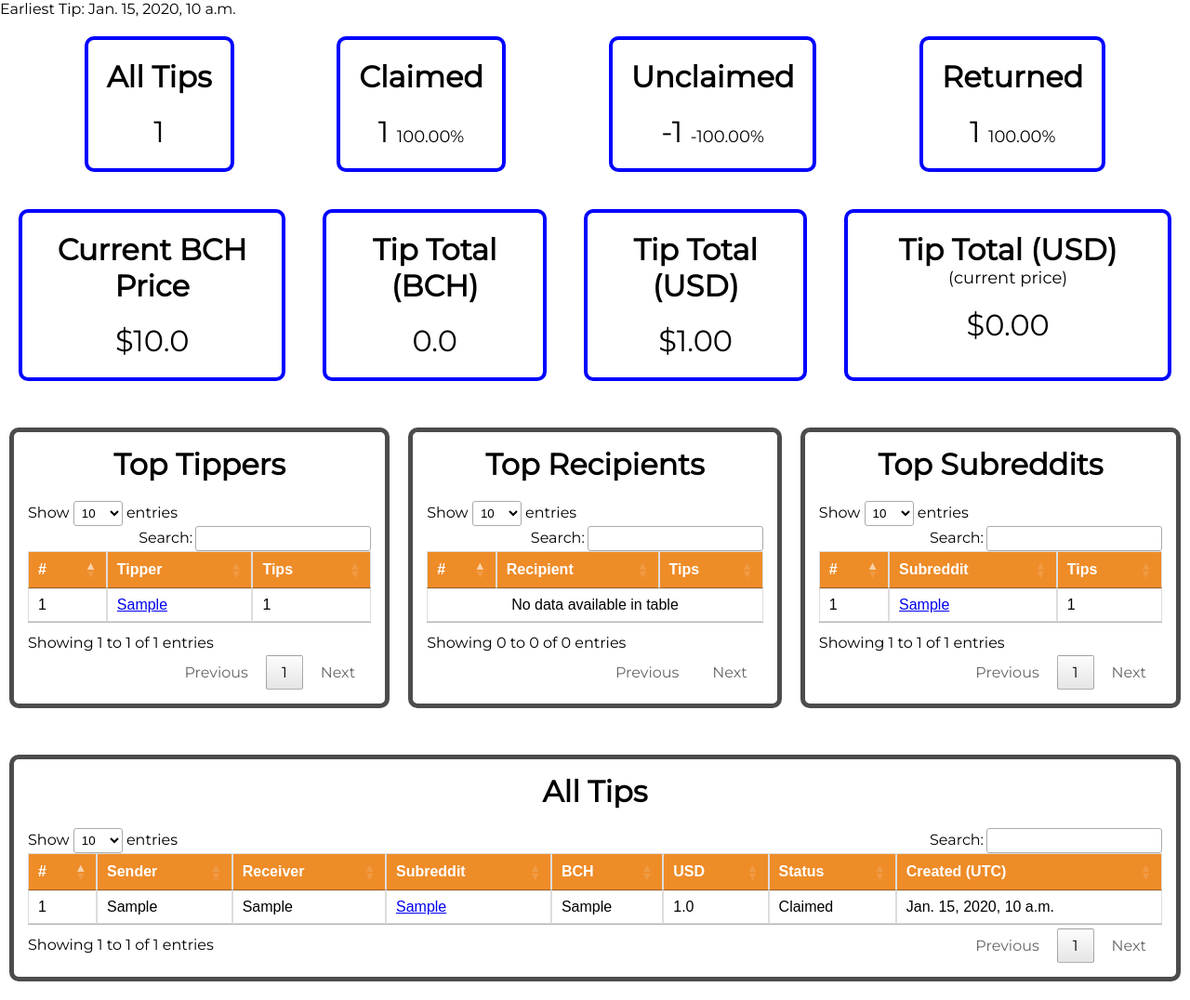
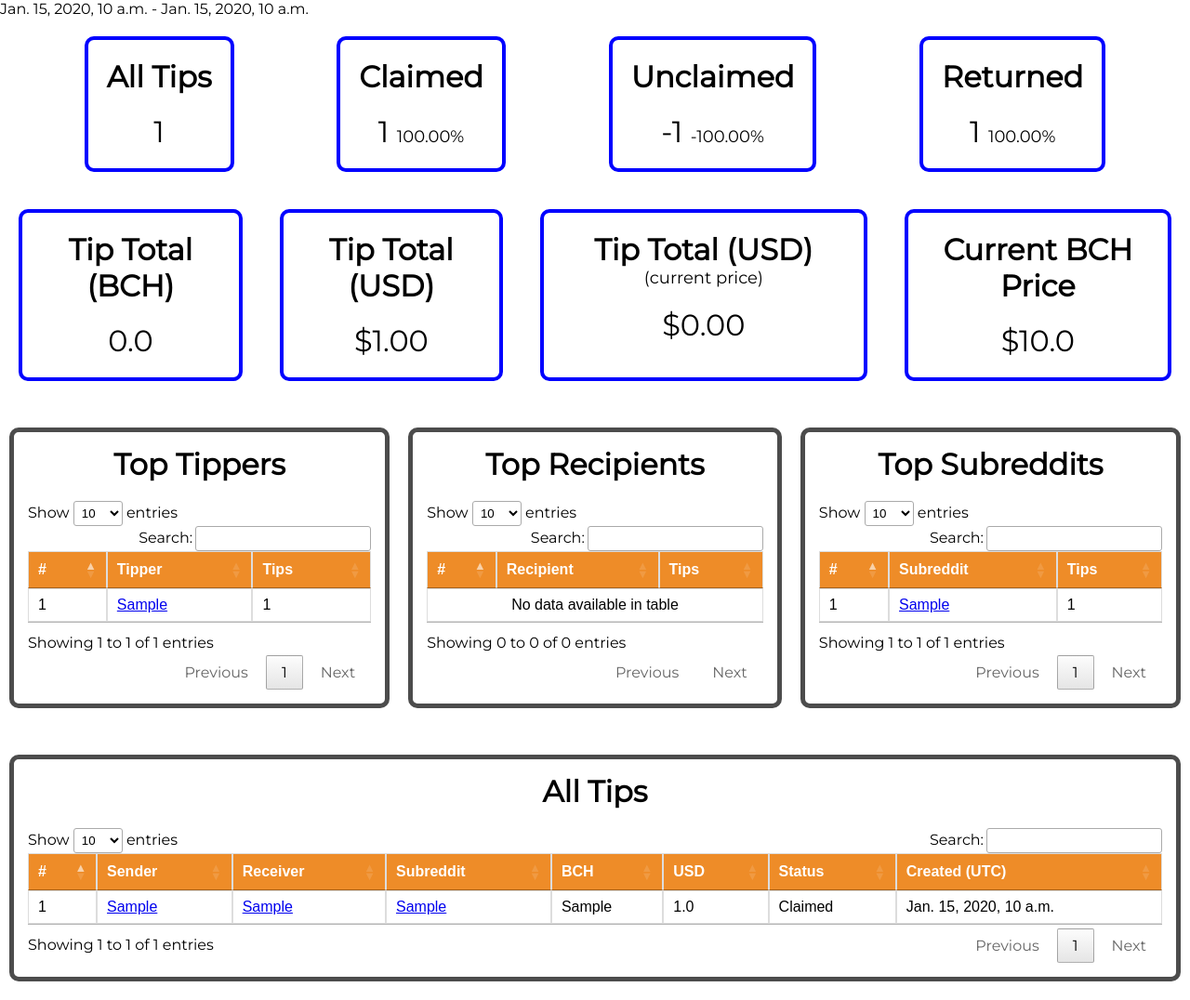
Before and after one commit to roovyshapiro/chaintip_stats, a Django app: page / in a window 1280 px wide. Shown: the whole page at 93% size. Run offline with Django 3.2, Linux system fonts and the light colour scheme; tables that the repository leaves empty hold one stand-in row (values such as "Sample post"); parts of the project's set-up code (start-up, migrations or seed data) failed here and were passed over; some libraries are stand-ins or nearby versions.

Commit message:
start date/end date, user links

```diff
--- a/ChaintipStats/reddit_tips/static/reddit_tips/style.css
+++ b/ChaintipStats/reddit_tips/static/reddit_tips/style.css
@@ -81,3 +81,7 @@ body{
   font-size: xx-large;
   padding-bottom: 20px;
 }
+
+#all_tip_table_div{
+  margin-bottom:20px;
+}
--- a/ChaintipStats/reddit_tips/templates/reddit_tips/reddit_tips.html
+++ b/ChaintipStats/reddit_tips/templates/reddit_tips/reddit_tips.html
@@ -18,7 +18,7 @@
     </head>
     <body>
         <div>
-            <p>Earliest Tip: {{ all_stats.start_date }}</p>
+            <p>{{ all_stats.start_date }} - {{ all_stats.end_date }} </p>
         </div>
         <div>
             <div id="tip_data" class = "box_display_flex">
@@ -40,11 +40,7 @@
                 </div>
             </div>
             <div id = "price_data" class = "box_display_flex">
-                <div>
-                    <p class = "data_title">Current BCH Price </p>
-                    <p class = "data_numbers">${{ all_stats.bch_price }}</p>
-                </div>
-                <div>
+                 <div>
                     <p class = "data_title">Tip Total (BCH)</p>
                     <p class = "data_numbers">{{ all_stats.total_BCH }}</p>
                 </div>
@@ -56,6 +52,10 @@
                 <div>
                     <p class = "data_title">Tip Total (USD) <span class = "percent">(current price)</span></p>
                     <p class = "data_numbers">${{ all_stats.total_USD_current }}</p>
+                </div>
+               <div>
+                    <p class = "data_title">Current BCH Price </p>
+                    <p class = "data_numbers">${{ all_stats.bch_price }}</p>
                 </div>
             </div>
         </div>
@@ -126,7 +126,7 @@
             </div>
         </div>
 
-        <div id=all_tip_table_div" class = "stat_table_div">
+        <div id="all_tip_table_div" class = "stat_table_div">
             <table id="all_tip_table" class="data_table base_table_style">
                 <p class = "table_title">All Tips</p>
                 <thead>
@@ -145,8 +145,8 @@
                     {% for tip in all_tips %}
                         <tr>
                             <td>{{ forloop.counter }}</td>
-                            <td>{{ tip.sender }}</td>
-                            <td>{{ tip.receiver }}</td>
+                            <td><a href='https://reddit.com/{{ tip.sender }}'>{{ tip.sender }}</a></td>
+                            <td><a href='https://reddit.com/{{ tip.receiver }}'>{{ tip.receiver }}</a></td>
                             <td><a href='{{ tip.parent_comment_permalink }}'>{{ tip.subreddit }}</a></td>
                             <td>{{ tip.coin_amount }}</td>
                             <td>{{ tip.fiat_value }}</td>
--- a/ChaintipStats/reddit_tips/views.py
+++ b/ChaintipStats/reddit_tips/views.py
@@ -24,6 +24,8 @@ def main(request):
 
     all_tips_ordered = all_tips.order_by('-created_datetime')
     all_stats['start_date'] = all_tips_ordered.last().created_datetime
+    all_stats['end_date'] = all_tips_ordered.first().created_datetime
+
     all_stats['all_senders'] = all_tips.filter(~Q(sender = " ")).values_list('sender').annotate(sender_count=Count('sender')).order_by('-sender_count')
     all_tips_receivers = all_tips.filter(~Q(returned = True))
     all_stats['all_receivers'] = all_tips_receivers.values_list('receiver').annotate(receiver_count=Count('receiver')).order_by('-receiver_count')
```
